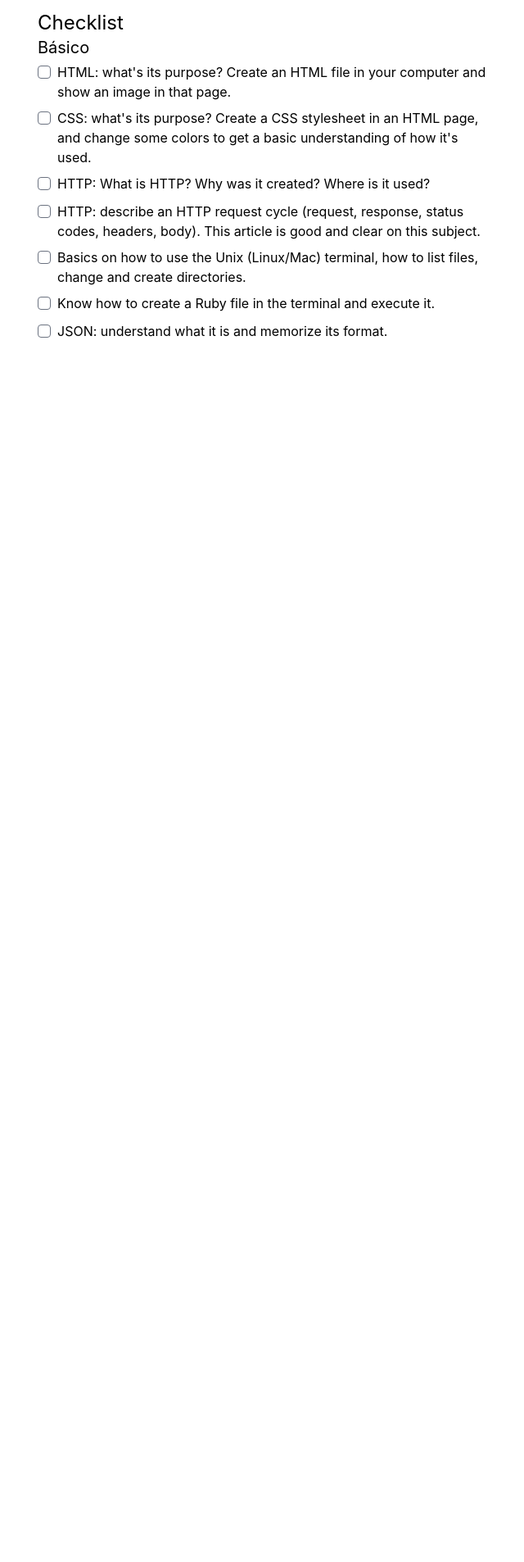
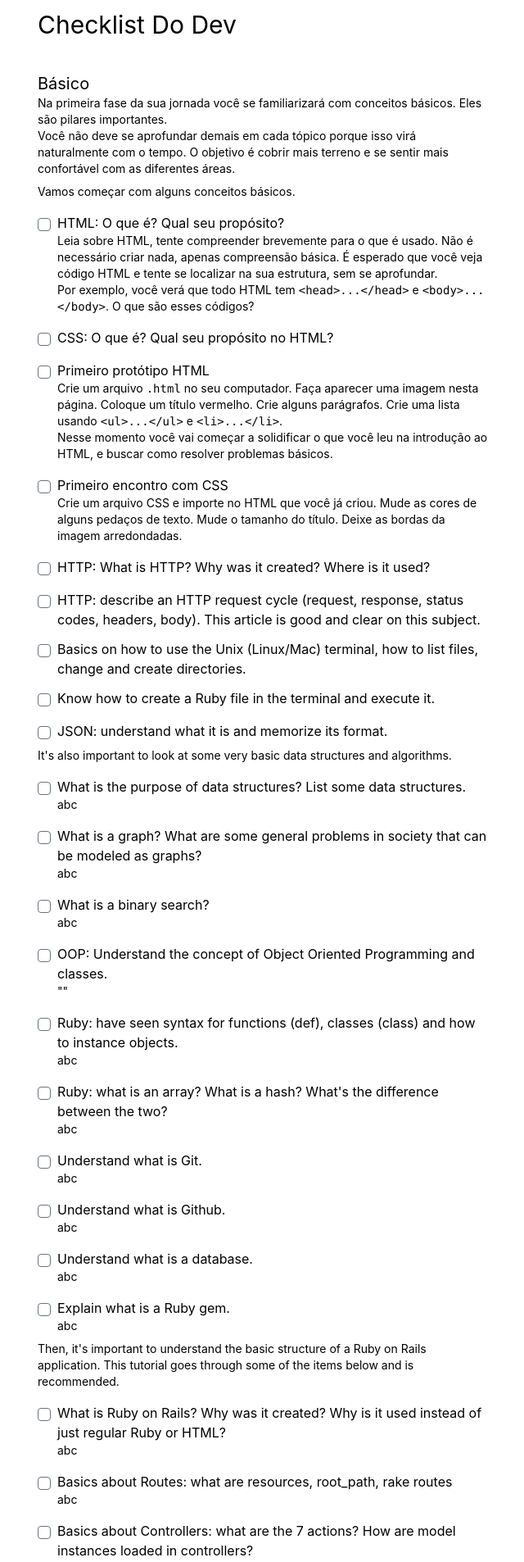
Before and after one commit to kurko/devchecklist, a Next.js app: page / in a window 1280 px wide. Shown: the top 1906 px of the page at 82% size, without its empty margins (318-958 px from the left). Before the commit the page ends 800 px from the top, so only its background shows below. Built offline with nearby package versions, Linux system fonts and the light colour scheme; what @tailwindcss/typography would draw is missing.

Commit message:
Adds taskSet and copy and paste english Basic list
The original list is in
https://github.com/junior-path/learning-checklists/blob/master/checklists/from-zero-to-ruby-on-rails.md

```diff
--- a/components/checklist.tsx
+++ b/components/checklist.tsx
@@ -1,37 +1,106 @@
-//import Model from '../models/checklist'
+import React, { Fragment } from 'react'
+import { GetStaticProps } from 'next'
+import { InferGetStaticPropsType } from 'next'
 
-function Task({ task }: InferGetStaticPropsType<typeof getStaticProps>) {
+function textToParagraph(text: string, options?: { tag: string }): string {
+  var tag = "<p>"
 
+  if (options?.tag) {
+    tag = options?.tag
+  }
+
+  console.log(tag)
+  text = text.replace("\n\n", "</p>"+tag);
+  text = `${tag}${text}</p>`;
+  return text
 }
 
-function Checklist({ checklist }: InferGetStaticPropsType<typeof getStaticProps>) {
-  const renderSection = (sectionName) => {
-    const section = checklist[sectionName];
-    const tasks = section.tasks;
+/**
+ * React won't render strings as HTML. It automatically converts `<` to `&lt;`.
+ * This function returns a tag with text converted to final HTML. For example,
+ *
+ *     rawToHtml(description, { tag: "div", className: "ml-0 mt-0 mb-1 text-sm prose" })
+ */
+function rawToHtml(text: string, options?: { className: string }) {
+  return (
+    <div
+      className={options?.className}
+      dangerouslySetInnerHTML={{ __html: textToParagraph(text) }}>
+    </div>
+  )
+}
+
+function Task({ task }: InferGetStaticPropsType<GetStaticProps>) {
+  let description = null
+
+  if (task.description) {
+    description = task.description;
+  }
+
+  return (
+    <div className="py-1">
+      <label className="inline-flex mt-1">
+        <input type="checkbox" className="form-checkbox rounded mt-1.5" />
+        <div className="ml-2 mt-0 prose">
+          <div className="ml-0 mt-0">
+            {task.check}
+          </div>
+
+          {description && (
+            rawToHtml(description, { className: "ml-0 mt-0 mb-1 text-sm prose" })
+          )}
+        </div>
+      </label>
+    </div>
+  )
+}
+
+function TaskSet({ taskSet }: InferGetStaticPropsType<GetStaticProps>) {
+  const tasks = taskSet.tasks;
+
+  return (
+    <>
+      {taskSet.description &&
+        rawToHtml(taskSet.description, { className: "mb-2 text-sm prose" })
+      }
+
+      {tasks.map((task, index) => (
+        <Task key={task.id} task={task} />
+      ))}
+    </>
+  )
+}
+
+function Checklist({ checklist }: InferGetStaticPropsType<GetStaticProps>) {
+  const renderList = (listName) => {
+    const list = checklist.lists[listName];
+    const taskSets = list.taskSet;
 
     return (
       <>
-        <h2>{section.title}</h2>
+        <h2>{list.title}</h2>
 
-        {tasks.map((value, index) => (
-          <div key={value.id} className="py-1">
-            <label class="inline-flex">
-              <input type="checkbox" class="form-checkbox rounded mt-1" />
-              <span class="ml-2 mt-0">
-                {value.check}
-              </span>
-            </label>
-          </div>
+        {list.description &&
+          rawToHtml(list.description, { className: "mb-2 text-sm prose" })
+        }
+
+        {taskSets.map((taskSet, index) => (
+          <TaskSet key={index} taskSet={taskSet} />
         ))}
       </>
     )
   }
 
+  const renderLists = () => {
+    return Object
+      .entries(checklist.lists)
+      .map(([listName, _]) => renderList(listName));
+  }
+
   return (
     <>
-      <h1>Checklist</h1>
       <div>
-        {renderSection('basic')}
+        {renderLists()}
       </div>
     </>
   )
--- a/data/checklist.ptbr.yml
+++ b/data/checklist.ptbr.yml
@@ -1,18 +1,188 @@
 checklist:
-  basic:
-    title: "Básico"
-    tasks:
-      - id: html-prototype
-        check: "HTML: what's its purpose? Create an HTML file in your computer and show an image in that page."
-      - id: css-prototype
-        check: "CSS: what's its purpose? Create a CSS stylesheet in an HTML page, and change some colors to get a basic understanding of how it's used."
-      - id: http-into
-        check: "HTTP: What is HTTP? Why was it created? Where is it used?"
-      - id: http-request-cycle-intro
-        check: "HTTP: describe an HTTP request cycle (request, response, status codes, headers, body). This article is good and clear on this subject."
-      - id: unix-intro
-        check: "Basics on how to use the Unix (Linux/Mac) terminal, how to list files, change and create directories."
-      - id: create-file-via-terminal
-        check: "Know how to create a Ruby file in the terminal and execute it."
-      - id: what-is-json
-        check: "JSON: understand what it is and memorize its format."
+  lists:
+    basic:
+      title: "Básico"
+      description: |
+        Na primeira fase da sua jornada você se familiarizará com conceitos básicos. Eles são pilares importantes.
+
+        Você não deve se aprofundar demais em cada tópico porque isso virá
+        naturalmente com o tempo. O objetivo é cobrir mais terreno e se sentir
+        mais confortável com as diferentes áreas.
+
+      taskSet:
+        - description: |
+            Vamos começar com alguns conceitos básicos.
+
+          tasks:
+            - id: html-first-encounter
+              check: "HTML: O que é? Qual seu propósito?"
+              description: |
+                Leia sobre HTML, tente compreender brevemente para o que é usado. Não é necessário criar nada, apenas compreensão básica.
+                É esperado que você veja código HTML e tente se localizar na sua estrutura, sem se aprofundar.
+
+                Por exemplo, você verá que todo HTML tem <code>&lt;head&gt;...&lt;/head&gt;</code> e <code>&lt;body&gt;...&lt;/body&gt;</code>.
+                O que são esses códigos?
+
+            - id: css--first-encounter
+              check: "CSS: O que é? Qual seu propósito no HTML?"
+
+            - id: html-intro-prototype
+              check: "Primeiro protótipo HTML"
+              description: |
+                Crie um arquivo <code>.html</code> no seu computador. Faça aparecer uma imagem nesta página. Coloque um título vermelho. Crie alguns parágrafos.
+                Crie uma lista usando <code>&lt;ul&gt;...&lt;/ul&gt;</code> e <code>&lt;li&gt;...&lt;/li&gt;</code>.
+
+                Nesse momento você vai começar a solidificar o que você leu na introdução ao HTML, e buscar como resolver problemas básicos.
+
+            - id: css-intro-prototype
+              check: "Primeiro encontro com CSS"
+              description: |
+                Crie um arquivo CSS e importe no HTML que você já criou. Mude as cores de alguns pedaços de texto. Mude o tamanho do título. Deixe as bordas da imagem arredondadas.
+
+            - id: http-into
+              check: "HTTP: What is HTTP? Why was it created? Where is it used?"
+
+            - id: http-request-cycle-intro
+              check: "HTTP: describe an HTTP request cycle (request, response, status codes, headers, body). This article is good and clear on this subject."
+
+            - id: unix-intro
+              check: "Basics on how to use the Unix (Linux/Mac) terminal, how to list files, change and create directories."
+
+            - id: create-file-via-terminal
+              check: "Know how to create a Ruby file in the terminal and execute it."
+
+            - id: what-is-json
+              check: "JSON: understand what it is and memorize its format."
+
+        - description: "It's also important to look at some very basic data structures and algorithms."
+          tasks:
+            - id: what
+              check: "What is the purpose of data structures? List some data structures."
+              description: |
+                abc
+
+            - id: xxx
+              check: "What is a graph? What are some general problems in society that can be modeled as graphs?"
+              description: |
+                abc
+
+            - id: xxx
+              check: "What is a binary search?"
+              description: |
+                abc
+
+        - description: ""
+          tasks:
+            - id: xxx
+              check: "OOP: Understand the concept of Object Oriented Programming and classes."
+              description: |
+                ""
+
+            - id: xxx
+              check: "Ruby: have seen syntax for functions (def), classes (class) and how to instance objects."
+              description: |
+                abc
+
+            - id: xxx
+              check: "Ruby: what is an array? What is a hash? What's the difference between the two?"
+              description: |
+                abc
+
+            - id: xxx
+              check: "Understand what is Git."
+              description: |
+                abc
+
+            - id: xxx
+              check: "Understand what is Github."
+              description: |
+                abc
+
+            - id: xxx
+              check: "Understand what is a database."
+              description: |
+                abc
+
+            - id: xxx
+              check: "Explain what is a Ruby gem."
+              description: |
+                abc
+
+        - description: "Then, it's important to understand the basic structure of a Ruby on Rails application. This tutorial goes through some of the items below and is recommended."
+          tasks:
+            - id: xxx
+              check: "What is Ruby on Rails? Why was it created? Why is it used instead of just regular Ruby or HTML?"
+              description: |
+                abc
+
+            - id: xxx
+              check: "Basics about Routes: what are resources, root_path, rake routes"
+              description: |
+                abc
+
+            - id: xxx
+              check: "Basics about Controllers: what are the 7 actions? How are model instances loaded in controllers?"
+              description: |
+                abc
+
+            - id: xxx
+              check: "Basics about Views: how are view files organized? Understand what is ERB. How is Ruby code injected inside views? What are helpers and how do you use them?"
+              description: |
+                abc
+
+            - id: xxx
+              check: "Basics about Models: open rails console and list records from the database; create new records."
+              description: |
+                abc
+
+            - id: xxx
+              check: "What is rails server?"
+              description: |
+                abc
+
+            - id: xxx
+              check: "What are Model Validations in Rails, and what's its basic syntax."
+              description: |
+                abc
+
+        - description: "Beyond Rails:"
+          tasks:
+            - id: explain-what-is-an-api
+              check: "Be able to explain what is an API."
+              description: |
+                abc
+
+            - id: xxx
+              check: "Make sure you have cloned a Github repository."
+              description: |
+                abc
+
+            - id: xxx
+              check: "Understand the purpose of SQL."
+              description: |
+                abc
+
+            - id: xxx
+              check: "Postgres: what is a table? What are the columns in a table?"
+              description: |
+                abc
+
+            - id: xxx
+              check: "What's the difference between some databases like Postgres, MySQL, SQLite and Redis."
+              description: |
+                abc
+
+            - id: xxx
+              check: "What is automated testing? What's unit tests? Acceptance tests? What's TDD and what's BDD?"
+              description: |
+                abc
+
+            - id: xxx
+              check: "What's RSpec? What's Capybara?"
+              description: |
+                abc
+
+            - id: xxx
+              check: "Write first RSpec test. This tutorial is really good."
+              description: |
+                abc
--- a/pages/index.tsx
+++ b/pages/index.tsx
@@ -16,9 +16,9 @@ function Home({ checklist }: InferGetStaticPropsType<typeof getStaticProps>) {
 
       <Layout>
         <main>
+          <h1 className="mb-10">Checklist Do Dev</h1>
 
-        <Checklist checklist={checklist}/>
-
+          <Checklist checklist={checklist}/>
         </main>
       </Layout>
     </div>
--- a/styles/globals.css
+++ b/styles/globals.css
@@ -21,7 +21,7 @@
   }
 
   h1 {
-    @apply text-2xl;
+    @apply text-3xl;
   }
 
   h2 {
```
